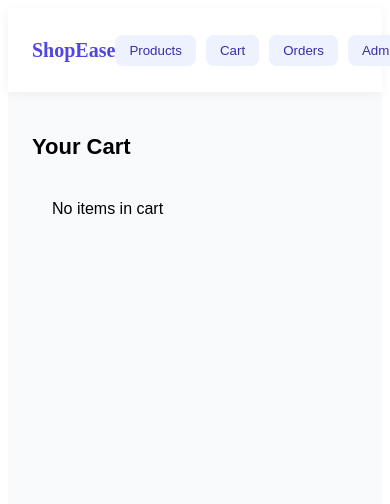
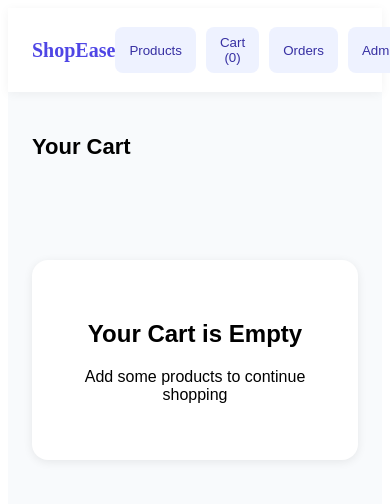
Before and after one commit to MadhuriKamble21/MultiVendorECommerce, a React (Create React App) app in the folder frontend/multivendor-frontend/: page /cart in a window 390 px wide. Shown: the top 504 px of the page. Built offline with nearby package versions, Linux system fonts and the light colour scheme.

Commit message:
Improve product UI, cart UI, stock handling, and responsive enhancements

```diff
--- a/frontend/multivendor-frontend/package.json
+++ b/frontend/multivendor-frontend/package.json
@@ -12,6 +12,7 @@
     "react-router-dom": "^7.14.2",
     "react-scripts": "5.0.1",
     "react-spinners": "^0.17.0",
+    "react-toastify": "^11.1.0",
     "web-vitals": "^2.1.4"
   },
   "scripts": {
--- a/frontend/multivendor-frontend/src/App.js
+++ b/frontend/multivendor-frontend/src/App.js
@@ -5,6 +5,7 @@ import Cart from "./pages/Cart";
 import Orders from "./pages/Orders";
 import AdminDashboard from "./pages/AdminDashboard";
 import ProductDetails from "./pages/ProductDetails";
+
 
 
 function App() {
--- a/frontend/multivendor-frontend/src/components/Navbar.js
+++ b/frontend/multivendor-frontend/src/components/Navbar.js
@@ -1,6 +1,8 @@
 import { useNavigate } from "react-router-dom";
 
 function Navbar() {
+    const cart = JSON.parse(localStorage.getItem("cart")) || [];
+
     const navigate = useNavigate();
 
     const logout = () => {
@@ -20,7 +22,7 @@ function Navbar() {
                 </button>
 
                 <button style={styles.btn} onClick={() => navigate("/cart")}>
-                    Cart
+                    Cart ({cart.length})
                 </button>
 
                 <button style={styles.btn} onClick={() => navigate("/orders")}>
--- a/frontend/multivendor-frontend/src/pages/Cart.js
+++ b/frontend/multivendor-frontend/src/pages/Cart.js
@@ -191,6 +191,14 @@ function Cart() {
             fontSize: "14px",
             boxShadow: "0 4px 10px rgba(0,0,0,0.1)",
         },
+        empty: {
+            textAlign: "center",
+            marginTop: "100px",
+            background: "white",
+            padding: "40px",
+            borderRadius: "16px",
+            boxShadow: "0 2px 10px rgba(0,0,0,0.08)",
+        },
     };
 
     return (
@@ -201,9 +209,15 @@ function Cart() {
 
             {message && <div style={styles.toast}>{message}</div>}
 
-            {cart.length === 0 ? (
-                <p style={{ padding: "20px" }}>No items in cart</p>
-            ) : (
+                {cart.length === 0 ? (
+                    <div style={styles.empty}>
+                        <h2>Your Cart is Empty</h2>
+
+                        <p>
+                            Add some products to continue shopping
+                        </p>
+                    </div>
+                ) : (
                 <div style={styles.layout}>
                     {/* LEFT - ITEMS */}
                     <div style={styles.items}>
--- a/frontend/multivendor-frontend/src/pages/ProductDetails.js
+++ b/frontend/multivendor-frontend/src/pages/ProductDetails.js
@@ -154,7 +154,10 @@ const styles = {
         borderRadius: "18px",
         padding: "30px",
         display: "grid",
-        gridTemplateColumns: "1fr 1fr",
+        gridTemplateColumns:
+            window.innerWidth < 768
+                ? "1fr"
+                : "1fr 1fr",
         gap: "40px",
         boxShadow: "0 4px 18px rgba(0,0,0,0.08)",
     },
--- a/frontend/multivendor-frontend/src/pages/Products.js
+++ b/frontend/multivendor-frontend/src/pages/Products.js
@@ -165,13 +165,24 @@ function Products() {
                         <div style={styles.grid}>
                             {products.map((p) => (
                                 <div
-                                    key={p.productId || p.id}
-                                    style={styles.card} onClick={() => navigate(`/product/${p.productId}`)}
+                                    key={p.productId}
+                                    style={styles.card}
+                                    onClick={() => navigate(`/product/${p.productId}`)}
+                                    onMouseEnter={(e) => {
+                                        e.currentTarget.style.transform = "translateY(-5px)";
+                                    }}
+                                    onMouseLeave={(e) => {
+                                        e.currentTarget.style.transform = "translateY(0px)";
+                                    }}
                                 >
                                     <img
                                         src={p.imageUrl}
                                         alt={p.name}
                                         style={styles.image}
+                                        onError={(e) => {
+                                            e.target.src =
+                                                "https://via.placeholder.com/300";
+                                        }}
                                     />
                                     <div style={styles.cardBody}>
                                         <h4 style={styles.productName}>
@@ -186,13 +197,30 @@ function Products() {
                                         <p style={styles.price}>
                                             ₹{p.price}
                                         </p>
+                                        <div
+                                            style={
+                                                p.stock > 0
+                                                    ? styles.inStock
+                                                    : styles.outStock
+                                            }
+                                        >
+                                            {p.stock > 0
+                                                ? `In Stock (${p.stock})`
+                                                : "Out Of Stock"}
+                                        </div>
                                     </div>
 
+
                                     <button
-                                        style={styles.addBtn}
+                                        style={
+                                            p.stock > 0
+                                                ? styles.addBtn
+                                                : styles.disabledBtn
+                                        }
                                         onClick={() => addToCart(p)}
+                                        disabled={p.stock === 0}
                                     >
-                                        Add to Cart
+                                        {p.stock > 0 ? "Add To Cart" : "Out Of Stock"}
                                     </button>
                                 </div>
                             ))}
@@ -261,7 +289,8 @@ const styles = {
         flexDirection: "column",
         justifyContent: "space-between",
         minHeight: "220px",
-        transition: "0.2s",
+        transition: "0.3s",
+        cursor: "pointer",
     },
 
     cardBody: {
@@ -374,6 +403,28 @@ const styles = {
         borderRadius: "10px",
         marginBottom: "12px",
     },
+    inStock: {
+        color: "#16a34a",
+        fontWeight: "600",
+        marginBottom: "12px",
+    },
+
+    outStock: {
+        color: "#dc2626",
+        fontWeight: "600",
+        marginBottom: "12px",
+    },
+
+    disabledBtn: {
+        width: "100%",
+        padding: "12px",
+        border: "none",
+        borderRadius: "10px",
+        background: "#9ca3af",
+        color: "white",
+        cursor: "not-allowed",
+        fontWeight: "600",
+    },
 };
 
 export default Products;
```
Also changed, not shown: 1 other file (tests, documents, lock files or other folders).
